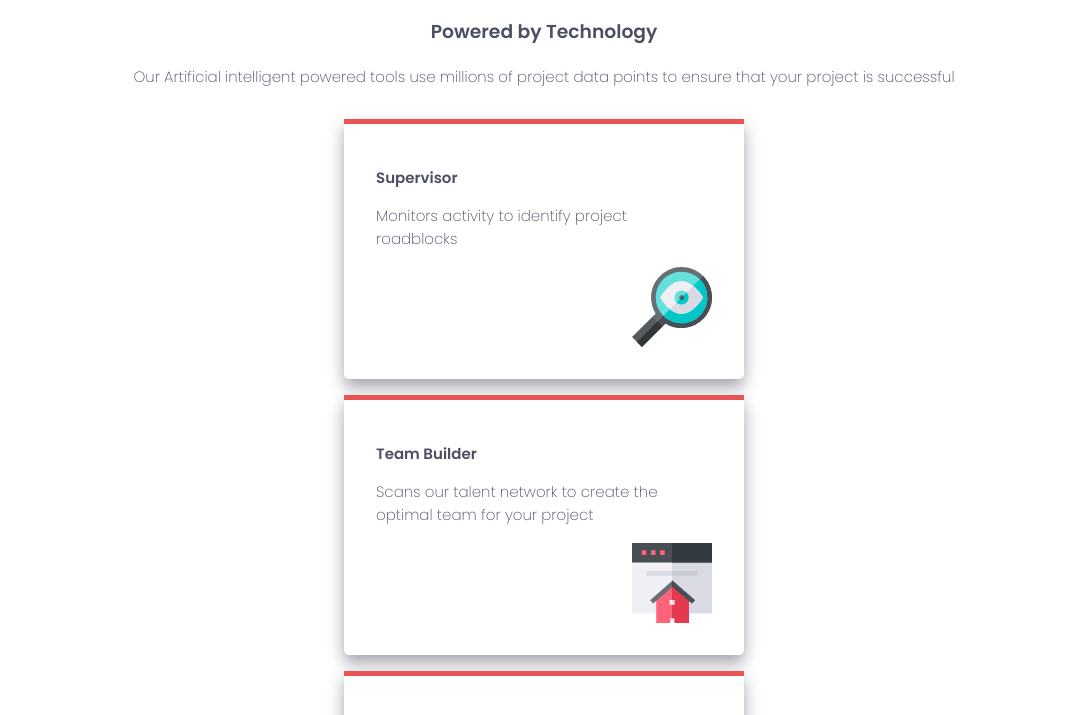
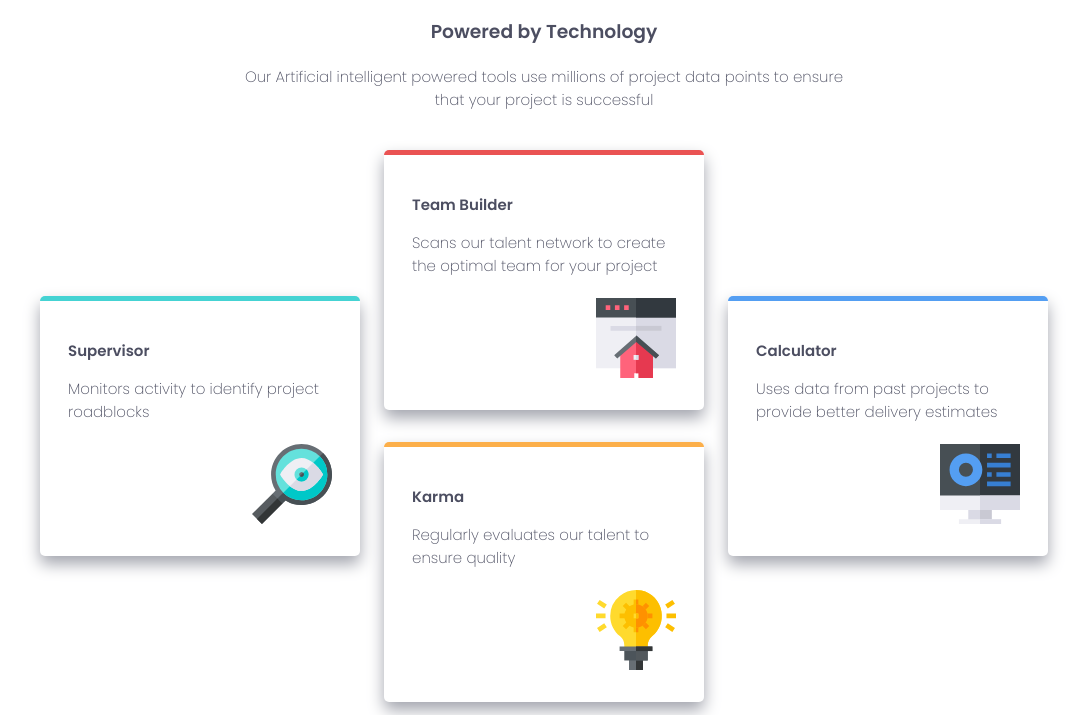
Before and after one commit to Pillin/frontendmentor-four-card-feature-section, a plain HTML site: page index.html in a window 1280 px wide. Shown: the part 78-793 px from the top of the page, without its empty margins (96-1183 px from the left). Drawn offline with Linux system fonts and the light colour scheme.

Commit message:
add first challenge

```diff
--- a/index.html
+++ b/index.html
@@ -19,102 +19,7 @@
     <title>Frontend Mentor | Four card feature section</title>
 
     <!-- Feel free to remove these styles or customise in your own stylesheet 👍 -->
-    <style>
-      :root {
-        --red: hsl(0, 78%, 62%);
-        --cyan: hsl(180, 62%, 55%);
-        --orange: hsl(34, 97%, 64%);
-        --blue: hsl(212, 86%, 64%);
-        --grayish-blue: hsl(229, 6%, 66%);
-        --light-gray: hsl(0, 0%, 98%);
-        --dark-blue: hsl(234, 12%, 34%);
-        --size-mobile: 375px;
-        --size-desktop: 1440px;
-        --font-size: 15px;
-        --font-weight-1: 200;
-        --font-weight-2: 400;
-        --font-weight-3: 600;
-        --font-family: "Poppins";
-        --box-width: 400px;
-        --box-height: 260px;
-        --container-width: 1110px;
-      }
-
-      @media screen and (max-width: 375px) {
-        :root {
-          --box-width: 100%;
-          --box-height: 260px;
-          --container-width: 300px;
-        }
-      }
-      body {
-        box-sizing: border-box;
-        margin: 0px;
-      }
-      *,
-      *::before,
-      *::after {
-        box-sizing: border-box;
-        font-family: var(--font-family);
-        font-weight: var(--font-weight-1);
-        color: var(--dark-blue);
-      }
-      .container {
-        display: flex;
-        width: 100vw;
-        padding: 20px 20px;
-        flex-direction: column;
-        align-items: center;
-      }
-      .header h1 {
-        font-weight: var(--font-weight-3);
-        text-align: center;
-      }
-      .header h2 {
-        font-weight: var(--font-weight-2);
-        text-align: center;
-      }
-      .header p {
-        font-size: var(--font-size);
-        text-align: center;
-      }
-      .box {
-        position: relative;
-        width: var(--box-width);
-        height: var(--box-height);
-        box-shadow: 0px 8px 16px 0px var(--grayish-blue);
-        margin: 16px 0px;
-        border-radius: 5px;
-        padding: 32px;
-        display: flex;
-        flex-direction: column;
-      }
-      .box::before {
-        content: " ";
-        position: absolute;
-        left: 0px;
-        top: 0px;
-        justify-content: center;
-        background: hsl(0, 78%, 62%);
-        height: 5px;
-        width: 100%;
-      }
-      .box h3 {
-        font-weight: var(--font-weight-3);
-        font-size: var(--font-size);
-      }
-      .box span {
-        font-size: var(--font-size);
-      }
-      .box img {
-        align-self: flex-end;
-        height: 80px;
-        width: 80px;
-        margin: 0px 0px 32px 0px;
-        bottom: 0px;
-        position: absolute;
-      }
-    </style>
+    <link rel="stylesheet" type="text/css" href="/style.css" />
   </head>
   <body>
     <section class="container">
--- /dev/null
+++ b/style.css
@@ -0,0 +1,150 @@
+:root {
+  --red: hsl(0, 78%, 62%);
+  --cyan: hsl(180, 62%, 55%);
+  --orange: hsl(34, 97%, 64%);
+  --blue: hsl(212, 86%, 64%);
+  --grayish-blue: hsl(229, 6%, 66%);
+  --light-gray: hsl(0, 0%, 98%);
+  --dark-blue: hsl(234, 12%, 34%);
+  --size-mobile: 375px;
+  --size-desktop: 1440px;
+  --font-size: 15px;
+  --font-weight-1: 200;
+  --font-weight-2: 400;
+  --font-weight-3: 600;
+  --font-family: "Poppins";
+  --box-width: 320px;
+  --box-height: 260px;
+  --container-width: 1110px;
+}
+
+@media screen and (max-width: 768px) {
+  :root {
+    --box-width: 100%;
+    --box-height: 240px;
+    --container-width: 300px;
+  }
+}
+body {
+  box-sizing: border-box;
+  margin: 0px;
+}
+*,
+*::before,
+*::after {
+  box-sizing: border-box;
+  font-family: var(--font-family);
+  font-weight: var(--font-weight-1);
+  color: var(--dark-blue);
+}
+.container {
+  display: flex;
+  width: 100vw;
+  padding: 20px 0px;
+  flex-direction: column;
+  align-items: center;
+}
+@media screen and (max-width: 768px) {
+  .container {
+    padding: 20px;
+  }
+}
+.header {
+  max-width: 600px;
+}
+.header h1 {
+  font-weight: var(--font-weight-3);
+  text-align: center;
+}
+.header h2 {
+  font-weight: var(--font-weight-2);
+  text-align: center;
+}
+.header p {
+  font-size: var(--font-size);
+  text-align: center;
+}
+
+.main {
+  display: flex;
+  flex-direction: column;
+  flex-wrap: wrap;
+  height: 600px;
+  width: 100%;
+  justify-content: center;
+  align-items: center;
+  align-content: center;
+}
+@media screen and (max-width: 768px) {
+  .main {
+    height: 100%;
+  }
+}
+.main > .box:first-of-type,
+.main > .box:last-of-type {
+  flex-shrink: 1;
+  margin: 100px 24px;
+}
+
+@media screen and (max-width: 768px) {
+  .main > .box:first-of-type,
+  .main > .box:last-of-type {
+    flex-shrink: 1;
+    margin: 8px 0px;
+  }
+}
+
+.box {
+  position: relative;
+  width: var(--box-width);
+  height: var(--box-height);
+  box-shadow: 0px 8px 16px 0px var(--grayish-blue);
+  margin: 16px 0px;
+  border-radius: 5px;
+  padding: 28px;
+  display: flex;
+  flex-direction: column;
+}
+@media screen and (max-width: 768px) {
+  .box {
+    margin: 8 px 0px;
+  }
+}
+.box::before {
+  content: " ";
+  position: absolute;
+  left: 0px;
+  top: 0px;
+  justify-content: center;
+
+  height: 5px;
+  width: 100%;
+  border-radius: 50px 50px 0px 0px;
+}
+.box:nth-child(1):before {
+  background: var(--cyan);
+}
+.box:nth-child(2)::before {
+  background: var(--red);
+}
+.box:nth-child(3)::before {
+  background: var(--orange);
+}
+.box:nth-child(4)::before {
+  background: var(--blue);
+}
+.box h3 {
+  font-weight: var(--font-weight-3);
+  font-size: var(--font-size);
+}
+.box span {
+  font-size: var(--font-size);
+}
+.box img {
+  align-self: flex-end;
+  height: 80px;
+  width: 80px;
+  margin: 0px 0px 32px 0px;
+  bottom: 0px;
+  position: absolute;
+}
```
